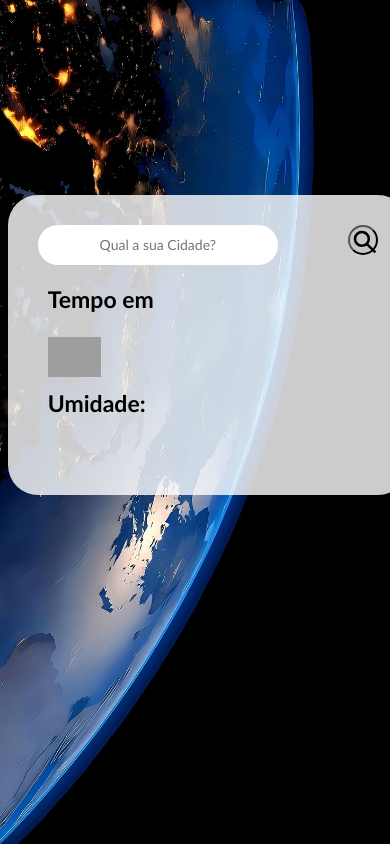
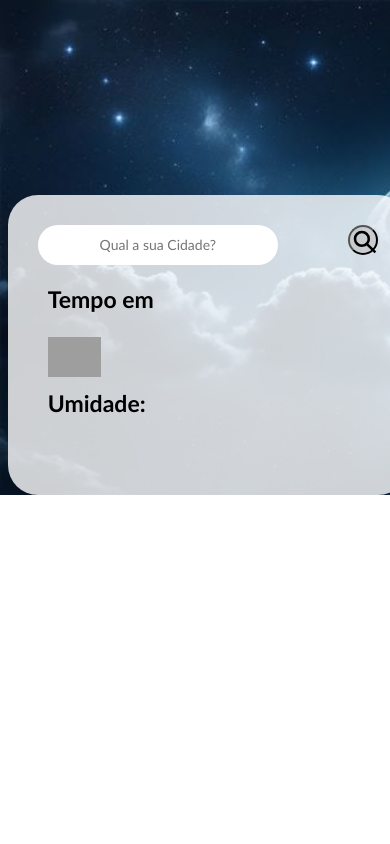
Before and after one commit to EduardoMendes1/ClimaxView, a plain HTML site: page index.html in a window 390 px wide. Drawn offline with Linux system fonts and the light colour scheme; grey boxes are pictures that could not be loaded.

Commit message:
Adicionando Modificação 02

```diff
--- a/src/style.css
+++ b/src/style.css
@@ -83,16 +83,10 @@ input:hover{
     font-size: 23px;
 }
 @media (max-width: 1080px) {
-    body{
-        background-image: url("img/backgroundmoon.jpeg");
-        background-size: cover;
-    }
+
 }
 @media (max-width:920px) {
-    body{
-        background-image: url("img/backgroundphoe.jpeg");
-        background-size: cover;
-    }
+
     .containerbox{
         width: 400px;
         height: 300px;
@@ -105,10 +99,6 @@ input:hover{
     }
 }
 @media (max-width:670px) {
-    body{
-        background-image: url("/img/backgroundphoe.jpeg");
-        background-size: cover;
-    }
     .containerbox{
         width: 400px;
         height: 300px;
```
